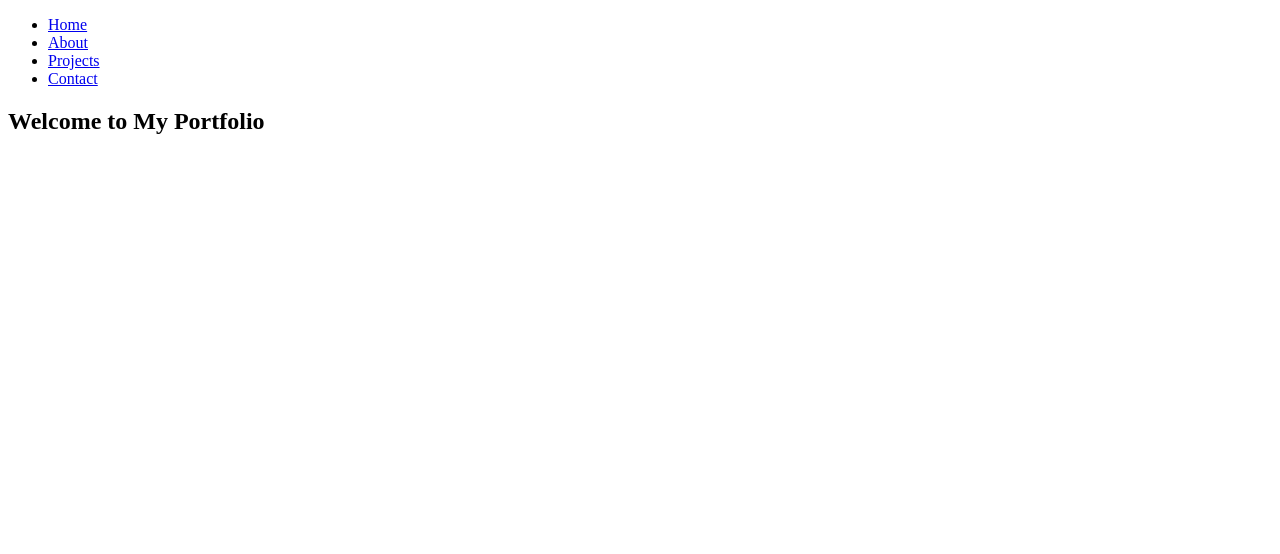
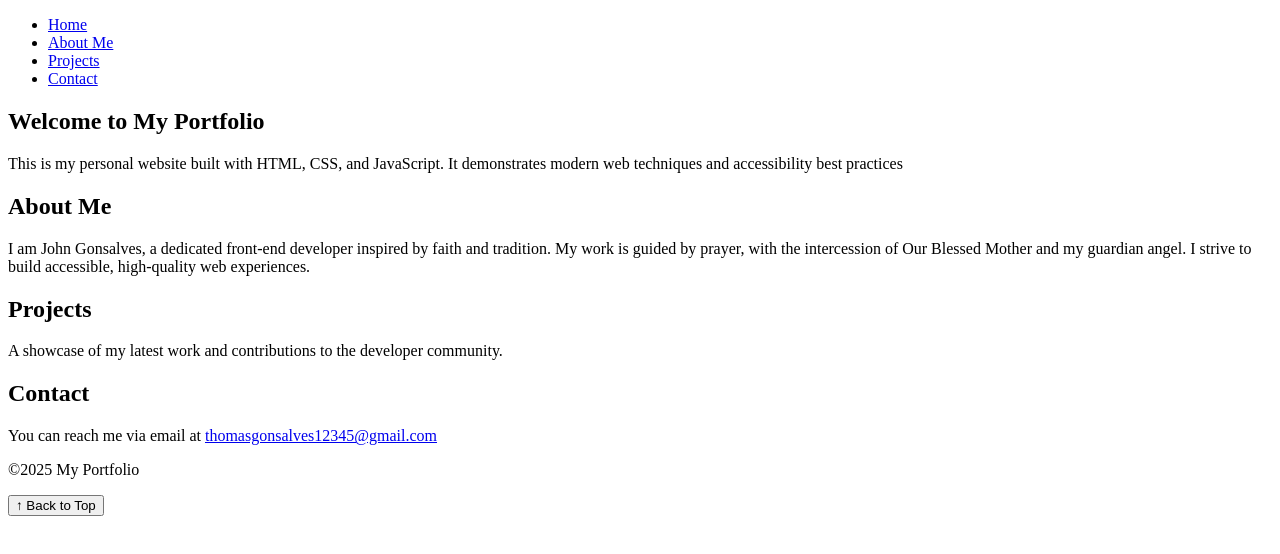
Before and after one commit to SFX1993/Basic-Portfolio, a plain HTML site: page index.html in a window 1280 px wide. Drawn offline with Linux system fonts and the light colour scheme.

Commit message:
Working on the HTML currently Day 2

```diff
--- a/index.html
+++ b/index.html
@@ -3,11 +3,24 @@
   <head>
     <meta charset="UTF-8" />
     <meta name="viewport" content="width=device-width, initial-scale=1.0" />
-    <title>My Portfolio</title>
+    <title>John Gonsalves's Portfolio</title>
     <link rel="stylesheet" href="style.css" />
     <meta
       name="description"
       content="Personal portfolio of John Gonsalves showcasing projects, guided by prayer and traditional Catholic teachings, with the intercession of Our Blessed Mother and guardian angel."
+    />
+    <meta name="author" content="John Gonsalves" />
+    <meta
+      name="keywords"
+      content="portfolio,web develeopment,Catholic,Blessed Mother, Guardian Angel, projects"
+    />
+    <meta name="theme-color" content="#333" />
+    <link rel="icon" href="favicon.ico" />
+    <link rel="preconnect" href="https://fonts.googleapis.com" />
+    <link rel="preconnect" href="https://fonts.gstatic.com" crossorigin />
+    <link
+      href="https://fonts.googleapis.com/css2?family=Roboto:wght@400;700&display=swap"
+      rel="stylesheet"
     />
   </head>
   <body>
@@ -17,7 +30,7 @@
           <li>
             <a href="#home" class="nav-link active" aria-current="page">Home</a>
           </li>
-          <li><a href="#about" class="nav-link">About</a></li>
+          <li><a href="#about" class="nav-link">About Me</a></li>
           <li><a href="#projects" class="nav-link">Projects</a></li>
           <li><a href="#contact" class="nav-link">Contact</a></li>
         </ul>
@@ -26,7 +39,41 @@
     <main role="main">
       <section id="home" itemscope itemtype="http://schema.org/Person">
         <h1 itemprop="name">Welcome to My Portfolio</h1>
+        <p>
+          This is my personal website built with HTML, CSS, and JavaScript. It
+          demonstrates modern web techniques and accessibility best practices
+        </p>
+      </section>
+      <section id="about">
+        <h2>About Me</h2>
+        <p>
+          I am John Gonsalves, a dedicated front‑end developer inspired by faith
+          and tradition. My work is guided by prayer, with the intercession of
+          Our Blessed Mother and my guardian angel. I strive to build
+          accessible, high‑quality web experiences.
+        </p>
+      </section>
+      <section id="projects">
+        <h2>Projects</h2>
+        <p>
+          A showcase of my latest work and contributions to the developer
+          community.
+        </p>
+      </section>
+      <section id="contact">
+        <h2>Contact</h2>
+        <p>
+          You can reach me via email at
+          <a href="mailto:thomasgonsalves12345@gmail.com"
+            >thomasgonsalves12345@gmail.com</a
+          >
+        </p>
       </section>
     </main>
+    <footer role="contentinfo">
+      <p>&copy;2025 My Portfolio</p>
+      <button id="back-to-top" aria-label="Back yo top">↑ Back to Top</button>
+    </footer>
+    <script src="script.js"></script>
   </body>
 </html>
```
